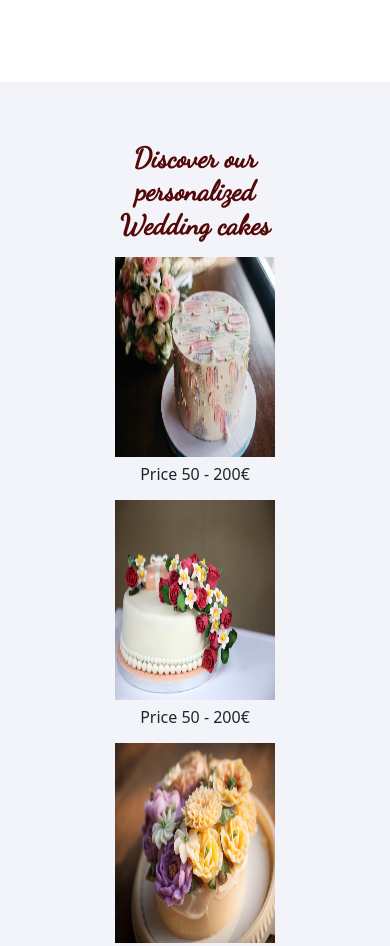
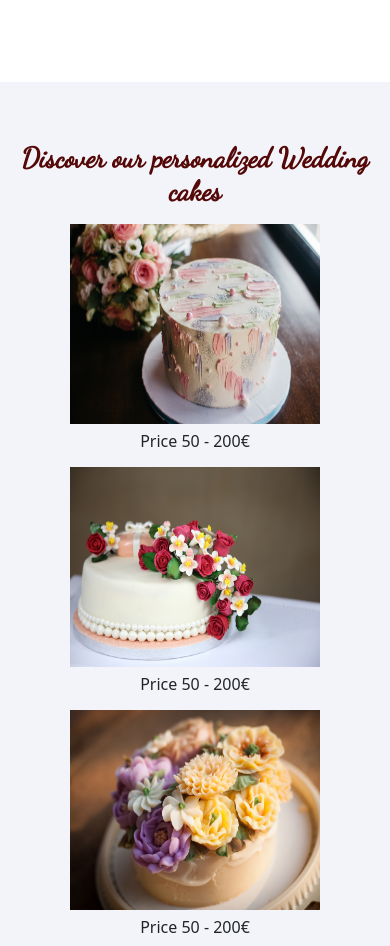
Before and after one commit to Zouboulia/CV_, a plain HTML site: page Bakery-v-4.5/Bakery-v-4.5/index.html in a window 390 px wide. Shown: the part 715-1661 px from the top of the page. Drawn offline with nearby package versions, Linux system fonts and the light colour scheme.

Commit message:
changed .cards padding for mobile rendering

```diff
--- a/Bakery-v-4.5/Bakery-v-4.5/style.css
+++ b/Bakery-v-4.5/Bakery-v-4.5/style.css
@@ -203,7 +203,8 @@ h5,p, h6{
     height: 500px 100%; /* seting container div height to 100% as well so it extends on smaller screens to follow content */
     display: flex;
     flex-wrap: wrap;
-    padding: 60px 90px 60px;
+    padding-top: 60px;
+    padding-bottom: 60px;
     background-color: rgb(243,244,249);
 
 }
```
